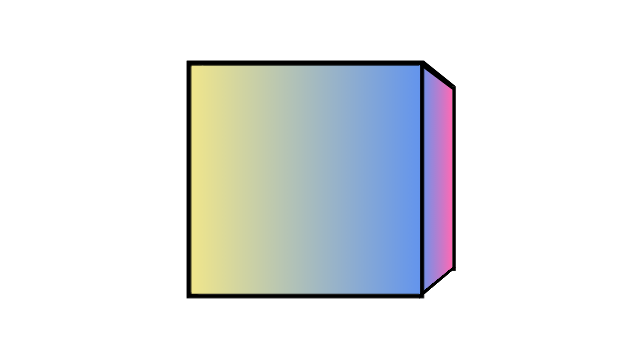
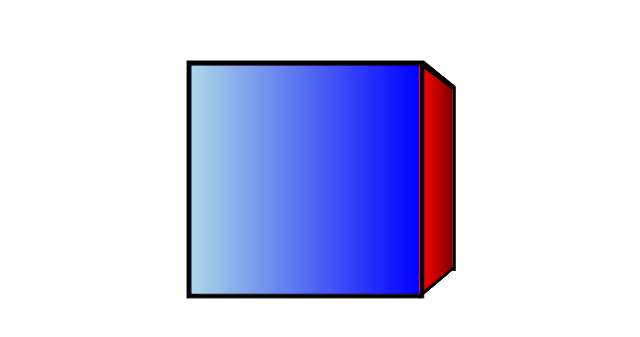
Before and after one commit to preetpal0220/preetpal0220.github.io, a plain HTML site: page cube.html in a window 1280 px wide. Shown: the part 225-562 px from the top of the page, without its empty margins (74-714 px from the left). Drawn offline with Linux system fonts and the light colour scheme.

Commit message:
Create cube.html

```diff
--- a/cube.html
+++ b/cube.html
@@ -20,7 +20,7 @@
 }
 .back {
 	transform: translateZ(-100px) rotateY(180deg);
-    background: linear-gradient(to right, hotpink, mediumseagreen);
+    background: linear-gradient(to right, red, maroon);
     border: 4px solid black;
 }
 .right {
@@ -28,7 +28,7 @@
 	transform-origin: top right;
     border: 4px solid black;
     border-left: none;
-    background: linear-gradient(to right, cornflowerblue, hotpink);
+    background: linear-gradient(to right, red, maroon);
 }
 .left {
 	transform: rotateY(270deg) translateX(-100px);
@@ -36,7 +36,7 @@
     border: 4px solid black;
     border-left: none;
     border-right: none;
-    background: linear-gradient(to right, mediumseagreen, khaki);
+    background: linear-gradient(to right, lightblue, blue);
 }
 .top {
 	transform: rotateX(-90deg) translateY(-100px);
@@ -56,7 +56,7 @@
 .front {
 	transform: translateZ(100px);
     border: 4px solid black;
-    background: linear-gradient(to right, khaki, cornflowerblue);
+    background: linear-gradient(to right, lightblue, blue);
 }
 @keyframes spin {
 	from { transform: rotateY(0); }
```
